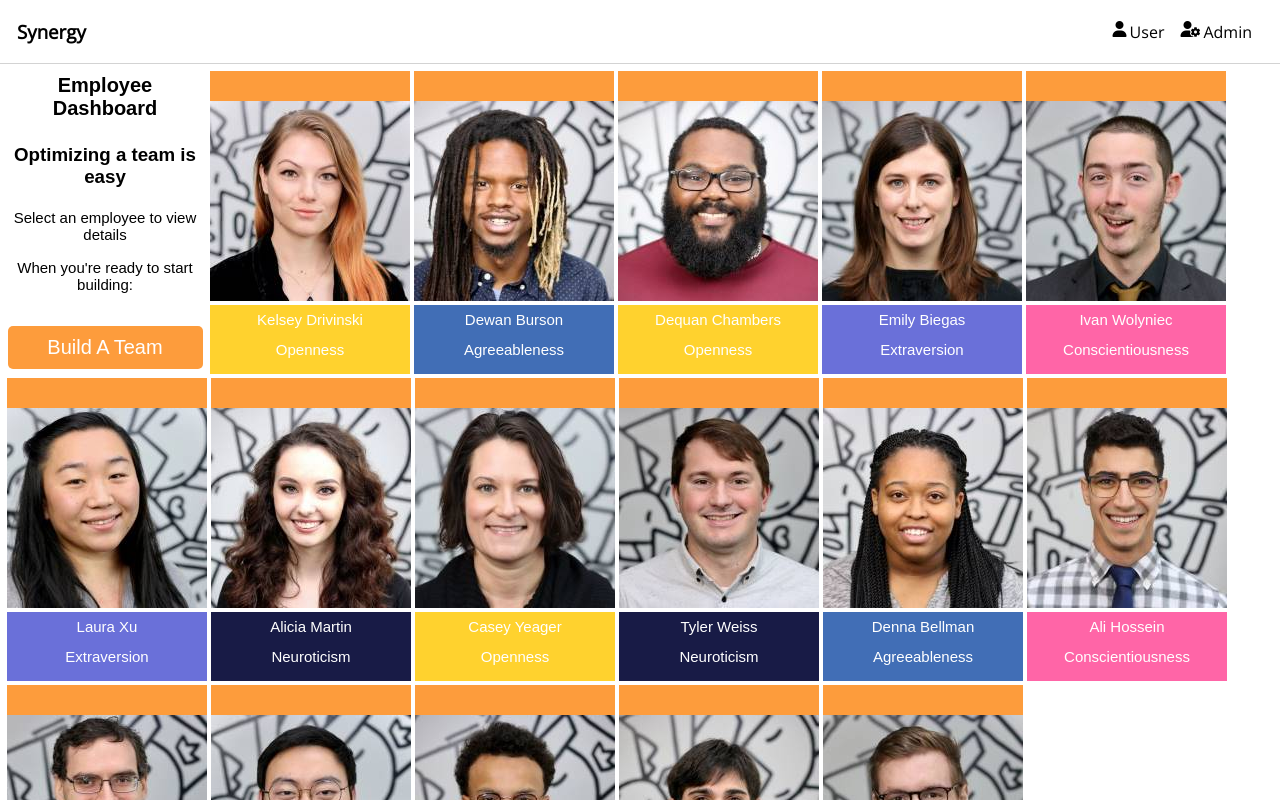
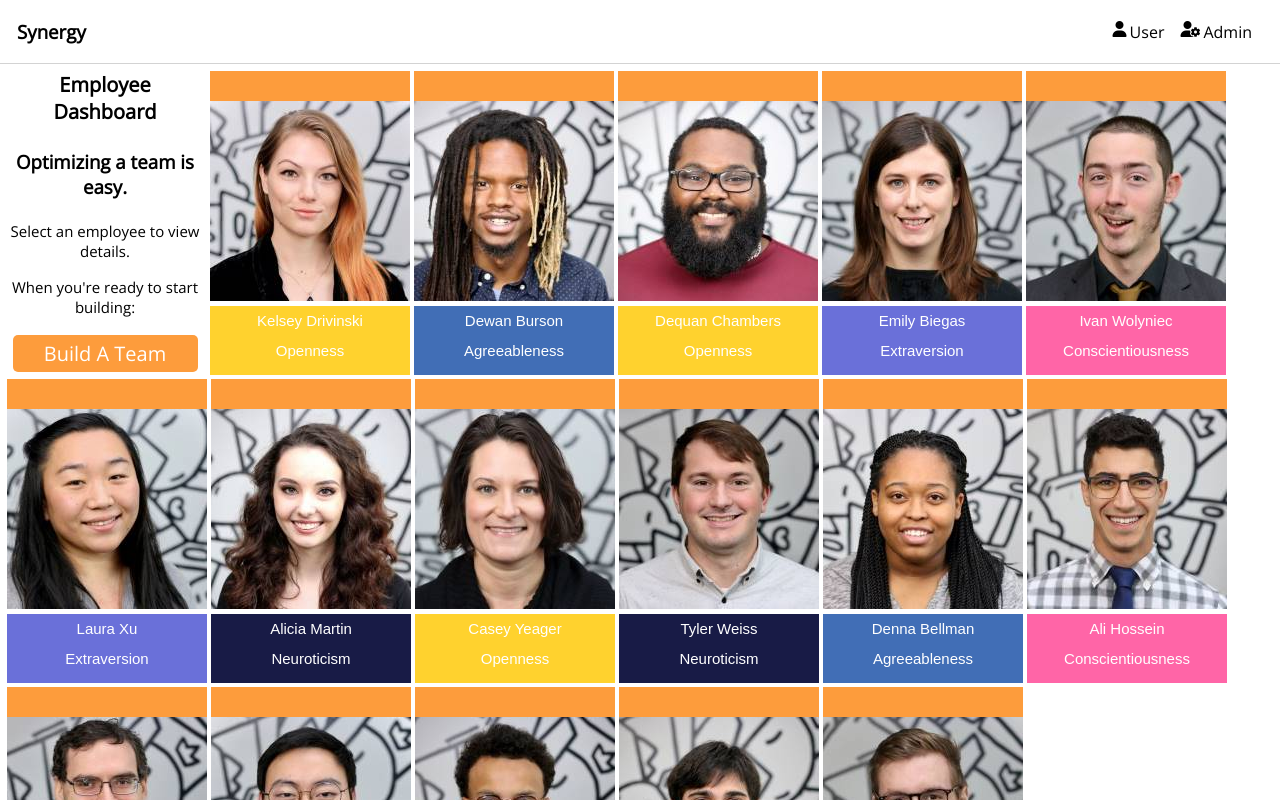
Before and after one commit to NCiarelli/synergy-angular, an Angular app: page /employer-dashboard in a window 1280 px wide. Built offline with nearby package versions, Linux system fonts and the light colour scheme.

Commit message:
styling on employer dashboard

```diff
--- a/src/app/employer-dashboard/employer-dashboard.component.css
+++ b/src/app/employer-dashboard/employer-dashboard.component.css
@@ -1,6 +1,6 @@
 main {
   display: flex;
-  font-family: sans-serif;
+  font-family: "Open Sans", sans-serif;
   flex-direction: row;
   flex-wrap: wrap;
   margin: 5px;
@@ -17,7 +17,7 @@ main {
 }
 a {
   width: 175px;
-  padding: 10px;
+  padding: 5px;
   background-color: #fd9c3c;
   color: white;
   border-style: none;
@@ -26,7 +26,7 @@ a {
   font-size: 20px;
   text-align: center;
   text-decoration: none;
-  margin-top: 20px;
+  margin-top: 5px;
 }
 h4 {
   font-size: 20px;
--- a/src/app/employer-dashboard/employer-dashboard.component.html
+++ b/src/app/employer-dashboard/employer-dashboard.component.html
@@ -1,8 +1,8 @@
 <main>
   <div class="btn">
     <h4>Employee Dashboard</h4>
-    <h3>Optimizing a team is easy</h3>
-    <p>Select an employee to view details</p>
+    <h3>Optimizing a team is easy.</h3>
+    <p>Select an employee to view details.</p>
     <p>When you're ready to start building:</p>
     <a routerLink="/team-builder" routerLinkActive="active">Build A Team</a>
   </div>
```
